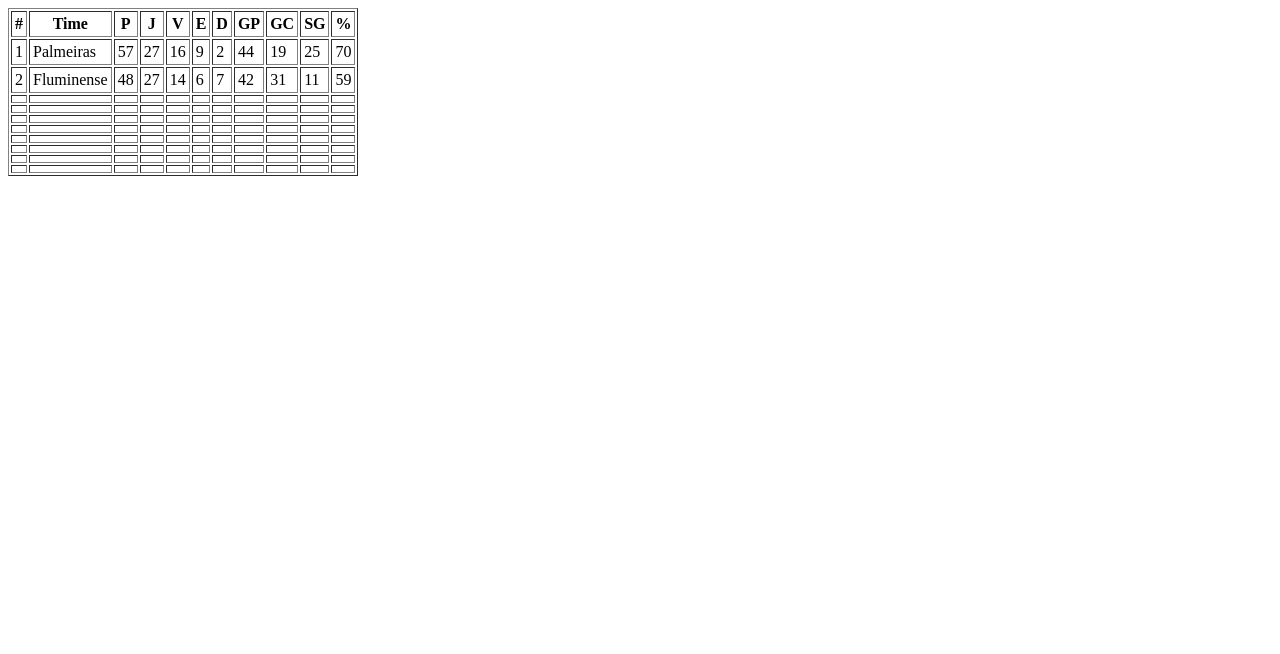
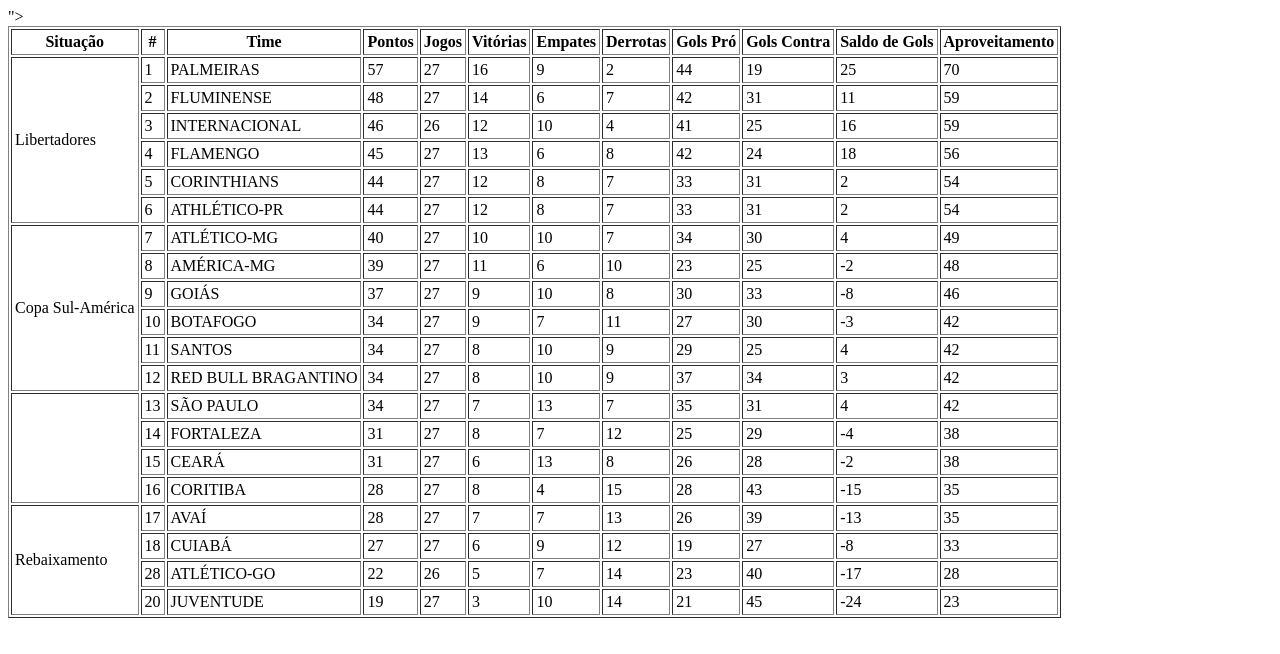
Before and after one commit to MayaPorto/Atividade-2---Tabela-Brasileir-o, a plain HTML site: page index.html in a window 1280 px wide. Drawn offline with Linux system fonts and the light colour scheme.

Commit message:
tabela concluída

```diff
--- a/index.html
+++ b/index.html
@@ -11,23 +11,25 @@
         <table border="1" cellpadding="3" style="border-collapse: colapse;">
             <thead>
                 <tr>
+                    <th>Situação</th>
                     <th>#</th>
                     <th>Time</th>
-                    <th>P</th>
-                    <th>J</th>
-                    <th>V</th>
-                    <th>E</th>
-                    <th>D</th>
-                    <th>GP</th>
-                    <th>GC</th>
-                    <th>SG</th>
-                    <th>%</th>
+                    <th>Pontos</th>
+                    <th>Jogos</th>
+                    <th>Vitórias</th>
+                    <th>Empates</th>
+                    <th>Derrotas</th>
+                    <th>Gols Pró</th>
+                    <th>Gols Contra</th>
+                    <th>Saldo de Gols</th>
+                    <th>Aproveitamento</th>
                 </tr>
             </thead>
             <tbody>
                 <tr>
+                    <td rowspan="6">Libertadores</td>
                     <td>1</td>
-                    <td>Palmeiras</td>
+                    <td>PALMEIRAS</td>
                     <td>57</td>
                     <td>27</td>
                     <td>16</td>
@@ -40,7 +42,7 @@
                 </tr>
                 <tr>
                     <td>2</td>
-                    <td>Fluminense</td>
+                    <td>FLUMINENSE</td>
                     <td>48</td>
                     <td>27</td>
                     <td>14</td>
@@ -50,121 +52,245 @@
                     <td>31</td>
                     <td>11</td>
                     <td>59</td>
-
                 </tr>
                 <tr>
-                    <td></td>
-                    <td></td>
-                    <td></td>
-                    <td></td>
-                    <td></td>
-                    <td></td>
-                    <td></td>
-                    <td></td>
-                    <td></td>
-                    <td></td>
-                    <td></td>
-
+                    <td>3</td>
+                    <td>INTERNACIONAL</td>
+                    <td>46</td>
+                    <td>26</td>
+                    <td>12</td>
+                    <td>10</td>
+                    <td>4</td>
+                    <td>41</td>
+                    <td>25</td>
+                    <td>16</td>
+                    <td>59</td>
                 </tr>
                 <tr>
-                    <td></td>
-                    <td></td>
-                    <td></td>
-                    <td></td>
-                    <td></td>
-                    <td></td>
-                    <td></td>
-                    <td></td>
-                    <td></td>
-                    <td></td>
-                    <td></td>
-
+                    <td>4</td>
+                    <td>FLAMENGO</td>
+                    <td>45</td>
+                    <td>27</td>
+                    <td>13</td>
+                    <td>6</td>
+                    <td>8</td>
+                    <td>42</td>
+                    <td>24</td>
+                    <td>18</td>
+                    <td>56</td>
                 </tr>
                 <tr>
-                    <td></td>
-                    <td></td>
-                    <td></td>
-                    <td></td>
-                    <td></td>
-                    <td></td>
-                    <td></td>
-                    <td></td>
-                    <td></td>
-                    <td></td>
-                    <td></td>
-
+                    <td>5</td>
+                    <td>CORINTHIANS</td>
+                    <td>44</td>
+                    <td>27</td>
+                    <td>12</td>
+                    <td>8</td>
+                    <td>7</td>
+                    <td>33</td>
+                    <td>31</td>
+                    <td>2</td>
+                    <td>54</td>
                 </tr>
                 <tr>
-                    <td></td>
-                    <td></td>
-                    <td></td>
-                    <td></td>
-                    <td></td>
-                    <td></td>
-                    <td></td>
-                    <td></td>
-                    <td></td>
-                    <td></td>
-                    <td></td>
-
+                    <td>6</td>
+                    <td>ATHLÉTICO-PR</td>
+                    <td>44</td>
+                    <td>27</td>
+                    <td>12</td>
+                    <td>8</td>
+                    <td>7</td>
+                    <td>33</td>
+                    <td>31</td>
+                    <td>2</td>
+                    <td>54</td>
                 </tr>
                 <tr>
-                    <td></td>
-                    <td></td>
-                    <td></td>
-                    <td></td>
-                    <td></td>
-                    <td></td>
-                    <td></td>
-                    <td></td>
-                    <td></td>
-                    <td></td>
-                    <td></td>
-
+                    <td rowspan="6">Copa Sul-América</td>
+                    <td>7</td>
+                    <td>ATLÉTICO-MG</td>
+                    <td>40</td>
+                    <td>27</td>
+                    <td>10</td>
+                    <td>10</td>
+                    <td>7</td>
+                    <td>34</td>
+                    <td>30</td>
+                    <td>4</td>
+                    <td>49</td>
                 </tr>
                 <tr>
-                    <td></td>
-                    <td></td>
-                    <td></td>
-                    <td></td>
-                    <td></td>
-                    <td></td>
-                    <td></td>
-                    <td></td>
-                    <td></td>
-                    <td></td>
-                    <td></td>
-
+                    <td>8</td>
+                    <td>AMÉRICA-MG</td>
+                    <td>39</td>
+                    <td>27</td>
+                    <td>11</td>
+                    <td>6</td>
+                    <td>10</td>
+                    <td>23</td>
+                    <td>25</td>
+                    <td>-2</td>
+                    <td>48</td>
                 </tr>
                 <tr>
-                    <td></td>
-                    <td></td>
-                    <td></td>
-                    <td></td>
-                    <td></td>
-                    <td></td>
-                    <td></td>
-                    <td></td>
-                    <td></td>
-                    <td></td>
-                    <td></td>
-
+                    <td>9</td>
+                    <td>GOIÁS</td>
+                    <td>37</td>
+                    <td>27</td>
+                    <td>9</td>
+                    <td>10</td>
+                    <td>8</td>
+                    <td>30</td>
+                    <td>33</td>
+                    <td>-8</td>
+                    <td>46</td>
                 </tr>
                 <tr>
-                    <td></td>
-                    <td></td>
-                    <td></td>
-                    <td></td>
-                    <td></td>
-                    <td></td>
-                    <td></td>
-                    <td></td>
-                    <td></td>
-                    <td></td>
-                    <td></td>
-
+                    <td>10</td>
+                    <td>BOTAFOGO</td>
+                    <td>34</td>
+                    <td>27</td>
+                    <td>9</td>
+                    <td>7</td>
+                    <td>11</td>
+                    <td>27</td>
+                    <td>30</td>
+                    <td>-3</td>
+                    <td>42</td>
                 </tr>
-
+                <tr>
+                    <td>11</td>
+                    <td>SANTOS</td>
+                    <td>34</td>
+                    <td>27</td>
+                    <td>8</td>
+                    <td>10</td>
+                    <td>9</td>
+                    <td>29</td>
+                    <td>25</td>
+                    <td>4</td>
+                    <td>42</td>
+                </tr>
+                <tr>
+                    <td>12</td>
+                    <td>RED BULL BRAGANTINO</td>
+                    <td>34</td>
+                    <td>27</td>
+                    <td>8</td>
+                    <td>10</td>
+                    <td>9</td>
+                    <td>37</td>
+                    <td>34</td>
+                    <td>3</td>
+                    <td>42</td>
+                </tr>
+                </tbody>
+                <tr>
+                    <td rowspan="4"></td>
+                    <td>13</td>
+                    <td>SÃO PAULO</td>
+                    <td>34</td>
+                    <td>27</td>
+                    <td>7</td>
+                    <td>13</td>
+                    <td>7</td>
+                    <td>35</td>
+                    <td>31</td>
+                    <td>4</td>
+                    <td>42</td>
+                </tr>
+                <tr>
+                    <td>14</td>
+                    <td>FORTALEZA</td>
+                    <td>31</td>
+                    <td>27</td>
+                    <td>8</td>
+                    <td>7</td>
+                    <td>12</td>
+                    <td>25</td>
+                    <td>29</td>
+                    <td>-4</td>
+                    <td>38</td>
+                </tr>
+                <tr>
+                    <td>15</td>
+                    <td>CEARÁ</td>
+                    <td>31</td>
+                    <td>27</td>
+                    <td>6</td>
+                    <td>13</td>
+                    <td>8</td>
+                    <td>26</td>
+                    <td>28</td>
+                    <td>-2</td>
+                    <td>38</td>
+                </tr>
+                <tr>
+                    <td>16</td>
+                    <td>CORITIBA</td>
+                    <td>28</td>
+                    <td>27</td>
+                    <td>8</td>
+                    <td>4</td>
+                    <td>15</td>
+                    <td>28</td>
+                    <td>43</td>
+                    <td>-15</td>
+                    <td>35</td>
+                </tr>">
+                <tr>
+                    <td rowspan="4">Rebaixamento</td>
+                    <td>17</td>
+                    <td>AVAÍ</td>
+                    <td>28</td>
+                    <td>27</td>
+                    <td>7</td>
+                    <td>7</td>
+                    <td>13</td>
+                    <td>26</td>
+                    <td>39</td>
+                    <td>-13</td>
+                    <td>35</td>
+                </tr>
+                <tr>
+                    <td>18</td>
+                    <td>CUIABÁ</td>
+                    <td>27</td>
+                    <td>27</td>
+                    <td>6</td>
+                    <td>9</td>
+                    <td>12</td>
+                    <td>19</td>
+                    <td>27</td>
+                    <td>-8</td>
+                    <td>33</td>
+                </tr>
+                <tr>
+                    <td>28</td>
+                    <td>ATLÉTICO-GO</td>
+                    <td>22</td>
+                    <td>26</td>
+                    <td>5</td>
+                    <td>7</td>
+                    <td>14</td>
+                    <td>23</td>
+                    <td>40</td>
+                    <td>-17</td>
+                    <td>28</td>
+                </tr>
+                <tr>
+                    <td>20</td>
+                    <td>JUVENTUDE</td>
+                    <td>19</td>
+                    <td>27</td>
+                    <td>3</td>
+                    <td>10</td>
+                    <td>14</td>
+                    <td>21</td>
+                    <td>45</td>
+                    <td>-24</td>
+                    <td>23</td>
+                </tr>
            </tbody>
         </table>
     </section>
```
